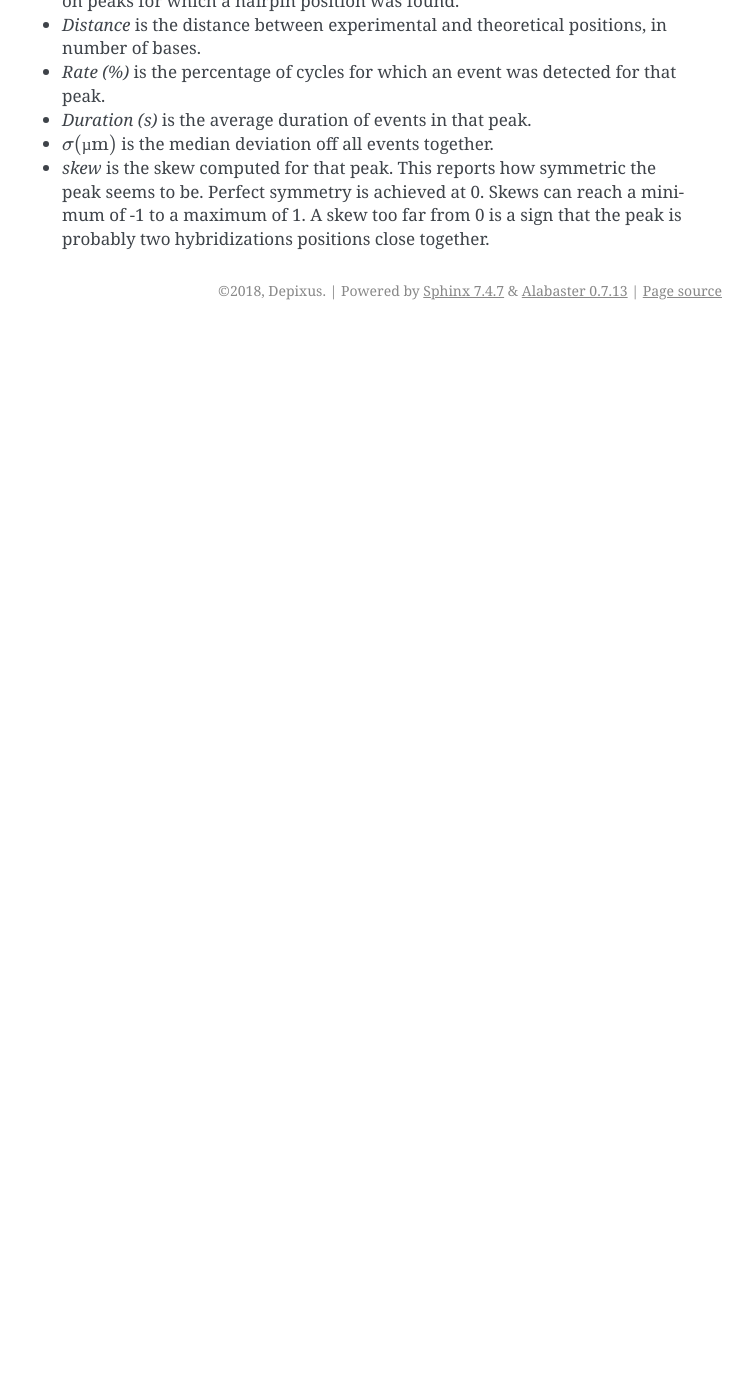
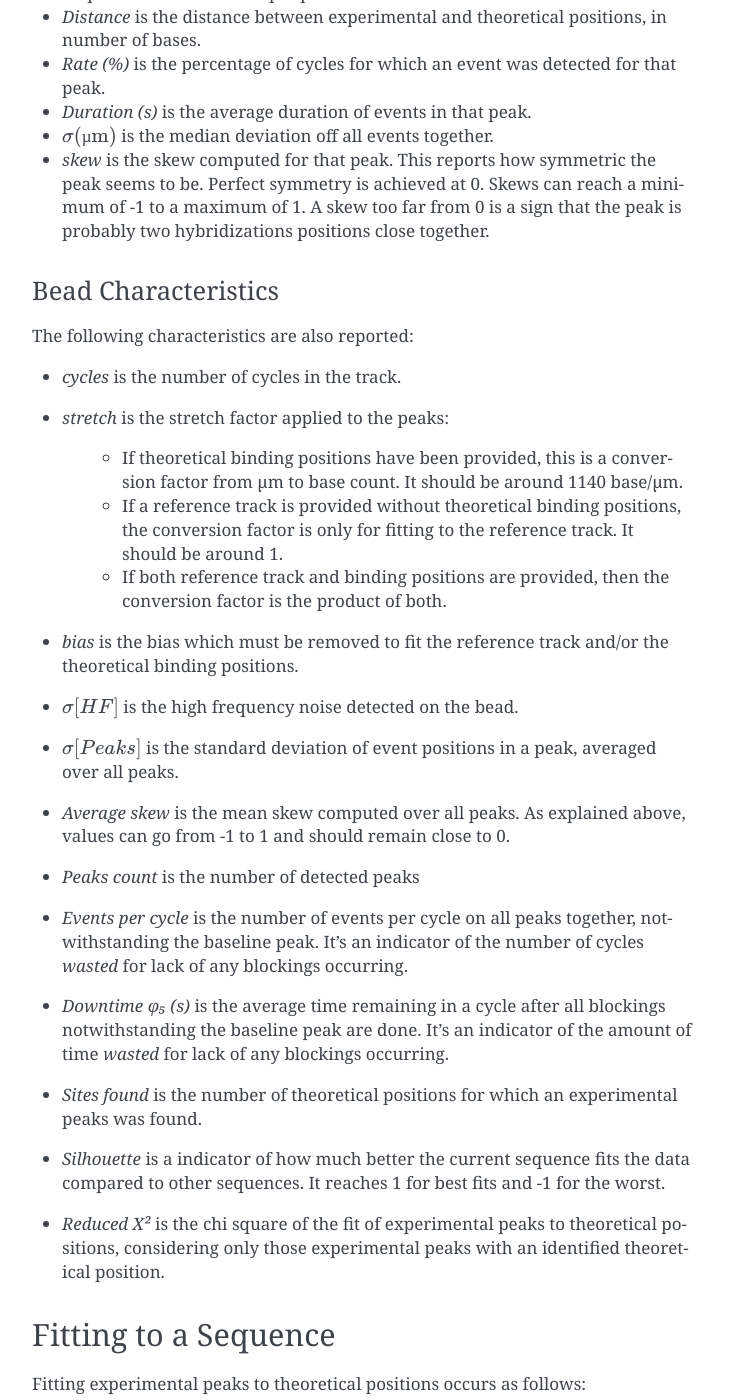
Before and after one commit to depixusgenome/trackanalysis, a Sphinx documentation site: the page built from doc/peaks.rst, in a window 1280 px wide and 1400 px high, scrolled down 2946 px. Shown: the whole window, without its empty margins (388-1141 px from the left). Built offline with Sphinx 7.4.7, drawn with Linux system fonts in a browser that asks for light colours; before the commit the page ends 3276 px from its top, so only the background shows below that; some of the changed text lies outside the part shown.

Commit message:
:books: peaks

```diff
--- a/doc/peaks.rst
+++ b/doc/peaks.rst
@@ -22,12 +22,12 @@
 
 See :ref:`hairpins-oligos` in the |Cycles| for details.
 
-There are some additional information provided by the dropdown menu for
-selecting a sequence. Mainly, the order in which the sequences are provided is
-indicated by subscripted number (₁, ₂, ...). Some sequences are preceeded by a
-`✗`. The latter means that the sequence's length is either to small or too big
-considering the bead's |DZ|. Finally, if a bead's sequence has been locked-in
-in the reference track, it is marked as such when viewing other tracks.
+The order of preference of the sequences is indicated by a subscripted number.
+The sequence which best fits the experimental data is ₁, then ₂, ect...  Some
+sequences are preceeded by a `✗`. The latter means that the sequence's length
+is either to small or too big considering the bead's |DZ|.  Finally, if a
+bead's sequence has been locked-in in the reference track, it is marked as such
+when viewing other tracks.
 
 The Reference Track
 ===================
@@ -80,7 +80,7 @@
 |NOISE| for a |PICO|.
 
 Peak Characteristics
-====================
+--------------------
 
 The following characteristics are reported in the table of the |Peaks|.
 
@@ -100,3 +100,92 @@
   peak seems to be. Perfect symmetry is achieved at 0. Skews can reach a
   minimum of -1 to a maximum of 1. A skew too far from 0 is a sign that the
   peak is probably two hybridizations positions close together.
+
+Bead Characteristics
+--------------------
+
+The following characteristics are also reported:
+
+* `cycles` is the number of cycles in the track.
+* `stretch` is the stretch factor applied to the peaks:
+
+    * If theoretical binding positions have been provided, this is a conversion
+      factor from µm to base count. It should be around 1140 base/µm.
+    * If a reference track is provided without theoretical binding positions,
+      the conversion factor is only for fitting to the reference track. It
+      should be around 1.
+    * If both reference track and binding positions are provided, then the
+      conversion factor is the product of both.
+
+* `bias` is the bias which must be removed to fit the reference track and/or
+  the theoretical binding positions.
+* |NOISE| is the high frequency noise detected on the bead.
+* :math:`\sigma[Peaks]` is the standard deviation of event positions in a peak,
+  averaged over all peaks.
+* `Average skew` is the mean skew computed over all peaks. As explained above,
+  values can go from -1 to 1 and should remain close to 0.
+* `Peaks count` is the number of detected peaks
+* `Events per cycle` is the number of events per cycle on all peaks together,
+  notwithstanding the baseline peak. It's an indicator of the number of cycles
+  *wasted* for lack of any blockings occurring.
+* `Downtime φ₅ (s)` is the average time remaining in a cycle after all
+  blockings notwithstanding the baseline peak are done. It's an indicator of
+  the amount of time *wasted* for lack of any blockings occurring.
+* `Sites found` is the number of theoretical positions for which an
+  experimental peaks was found.
+* `Silhouette` is a indicator of how much better the current sequence fits the
+  data compared  to other sequences. It reaches 1 for best fits and -1 for the
+  worst.
+* `Reduced Χ²` is the chi square of the fit of experimental peaks to
+  theoretical positions, considering only those experimental peaks with an
+  identified theoretical position.
+
+Fitting to a Sequence
+=====================
+
+Fitting experimental peaks to theoretical positions occurs as follows:
+
+#. The single-strand peak is removed from the list of peaks if detected unless:
+
+    * The phase 4 is not a ramp. In that case, the detection algorithm which
+      consists in detecting whether the strand closes during that phase cannot
+      be applied.
+
+    * The user added the single-strand peak to the list of oligos.
+
+    * The user specifically requested that the single-strand peak detection be
+      not performed.
+
+#. If the single-strand peak was added to the list of oligos is detected as
+   missing from the experimental data, it is removed from the theoretical peaks
+   for that bead only.
+
+#. |DZ| is computed and compared to the sequence sizes. Those sequences too
+   small or too big are discarded for that bead.
+
+#. The remaining sequences are used to fit to the data.
+
+Two algorithms are provided to try to fit experimental peaks to theoretical positions:
+
+#. an exhaustive fit considers every two pair of theoretical positions and
+   experimental peaks. For each of those:
+
+    #. it finds an initial stretch and bias using the two pairs.
+    #. Using the stretch and bias, it tries to pair up other theoretical
+       positions to experimental peaks.
+    #. Using all pairs, it finds the best strectch and bias with a linear fit.
+
+#. another type of fit consists in finding the stretch and bias reducing the
+   following cost function, where α is the stretch and β is the bias. For this
+   fit, multiple initial conditions are tested:
+
+.. math::
+
+    \mathrm{F}(x) = \sum_{x \in \mathrm{peaks}, y \in \mathrm{positions}}
+    exp(-\frac{1}{2}(y-\alpha x + \beta)^2/\sigma^2)
+
+
+When the baseline or the single-strand have been added to
+the list oligos, then both the cost function and the chi square fit are
+provided with additional terms for every peak either below the baseline or
+above the single-strand, discouraging such solutions.
```
Also changed, not shown: 1 other file.
